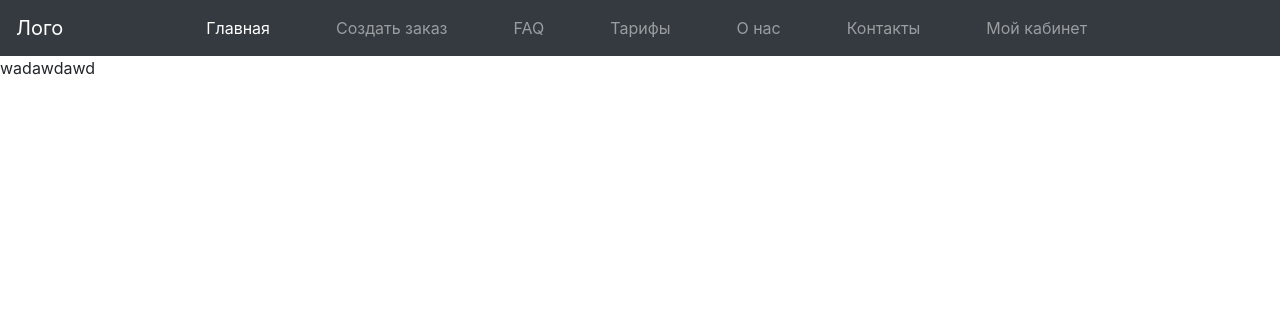
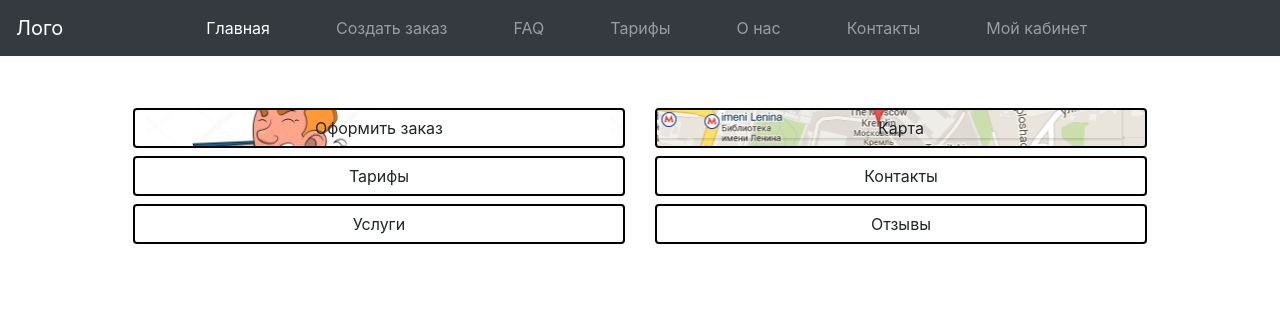
Before and after one commit to MaxNixonM/Calamary, a PHP site: page /index.html in a window 1280 px wide. Shown: the top 316 px of the page. Run offline with PHP 8.4, Linux system fonts and the light colour scheme.

Commit message:
Main menu v.1
Создание главного меню

```diff
--- a/public/index.html
+++ b/public/index.html
@@ -7,8 +7,8 @@
     <title>Calamari - main</title>
     <!-- Bootstrap CSS -->
     <link rel="stylesheet" href="https://stackpath.bootstrapcdn.com/bootstrap/4.4.1/css/bootstrap.min.css" integrity="sha384-Vkoo8x4CGsO3+Hhxv8T/Q5PaXtkKtu6ug5TOeNV6gBiFeWPGFN9MuhOf23Q9Ifjh" crossorigin="anonymous">
+    <link rel="stylesheet" href="style.css">
     <script type="text/javascript" src="/scripts/jquery-3.4.1.min.js"></script>
-    <link rel="stylesheet" href="style.css">
   </head>
   <body>
       <nav class="navbar sticky-top navbar-expand-lg navbar-dark bg-dark">
@@ -42,7 +42,33 @@
                 </ul>
             </div>
         </nav>
-    wadawdawd
+    <div class="container">
+      <div class=".container-fluid p-5">
+        <div class="row row-cols-2">
+          <div class="col">
+            <div class="menuWrap" id="menuButton1Wrap">
+              <button class="btn mmenu my-1" id="menuButton1">Оформить заказ</button>
+              <div class="menuText">
+                Курьер бла-бла...
+              </div>
+            </div>
+          </div>
+          <div class="col">
+            <div class="menuWrap" id="menuButton2Wrap">
+              <button class="btn mmenu my-1" id="menuButton2">Карта</button>
+              <div class="menuText">
+                Курьер бла-бла...
+              </div>
+            </div>
+          </div>
+          <div class="col"><button class="btn mmenu my-1">Тарифы</button></div>
+          <div class="col"><button class="btn mmenu my-1">Контакты</button></div>
+          <div class="col"><button class="btn mmenu my-1">Услуги</button></div>
+          <div class="col"><button class="btn mmenu my-1">Отзывы</button></div>
+        </div>
+
+      </div>
+    </div>
     <!-- Optional JavaScript -->
     <!-- jQuery first, then Popper.js, then Bootstrap JS -->
     <script src="https://code.jquery.com/jquery-3.4.1.slim.min.js" integrity="sha384-J6qa4849blE2+poT4WnyKhv5vZF5SrPo0iEjwBvKU7imGFAV0wwj1yYfoRSJoZ+n" crossorigin="anonymous"></script>
--- a/public/style.css
+++ b/public/style.css
@@ -1,3 +1,66 @@
 .navbar-nav li {
     padding-right: 50px;
 }
+#menuButton1{
+    background-image: url(image/menuButtonImage1.jpg);
+    background-size: 100%;
+    background-origin: content-box;
+    background-position: 50% 20%;
+    background-clip: padding-box;
+}
+#menuButton2{
+    background-image: url(image/menuButtonImage2.png);
+    background-size: auto;
+    background-origin: content-box;
+    background-position: center;
+    background-clip: padding-box;
+}
+div.menuWrap:hover #menuButton1{
+    background-image: none;
+}
+div.menuWrap:hover #menuButton2{
+    background-image: none;
+}
+button.mmenu {
+    width: 100%;
+    border: 2px solid black;
+}
+div.menuWrap:hover button.mmenu{
+    border-right: 0px;
+    border-left: 0px;
+}
+div.menuWrap{
+    border: 0px;
+    padding-top: 0%;
+    transition: .5s;
+}
+div.menuWrap:hover{
+    border: 2px solid black;
+    padding-top: 5%;
+    border-radius: 10px;
+    background-color: gray;
+}
+#menuButton1Wrap{
+  background-size: 90% auto;
+  background-origin: content-box;
+  background-position: 50% 20%;
+  background-clip: padding-box;
+}
+#menuButton2Wrap{
+  background-size: auto;
+  background-origin: content-box;
+  background-position: center;
+  background-clip: padding-box;
+}
+#menuButton1Wrap:hover{
+    background-image: url(image/menuButtonImage1.jpg);
+}
+#menuButton2Wrap:hover{
+    background-image: url(image/menuButtonImage2.png);
+}
+div.menuText{
+    display: none;
+}
+div.menuWrap:hover div.menuText{
+    display: block;
+}
```
Also changed, not shown: public/image/menuButtonImage1.jpg (added), public/image/menuButtonImage2.png (added), public/scripts/jquery-3.4.1.min.js (renamed from scripts/jquery-3.4.1.min.js).
